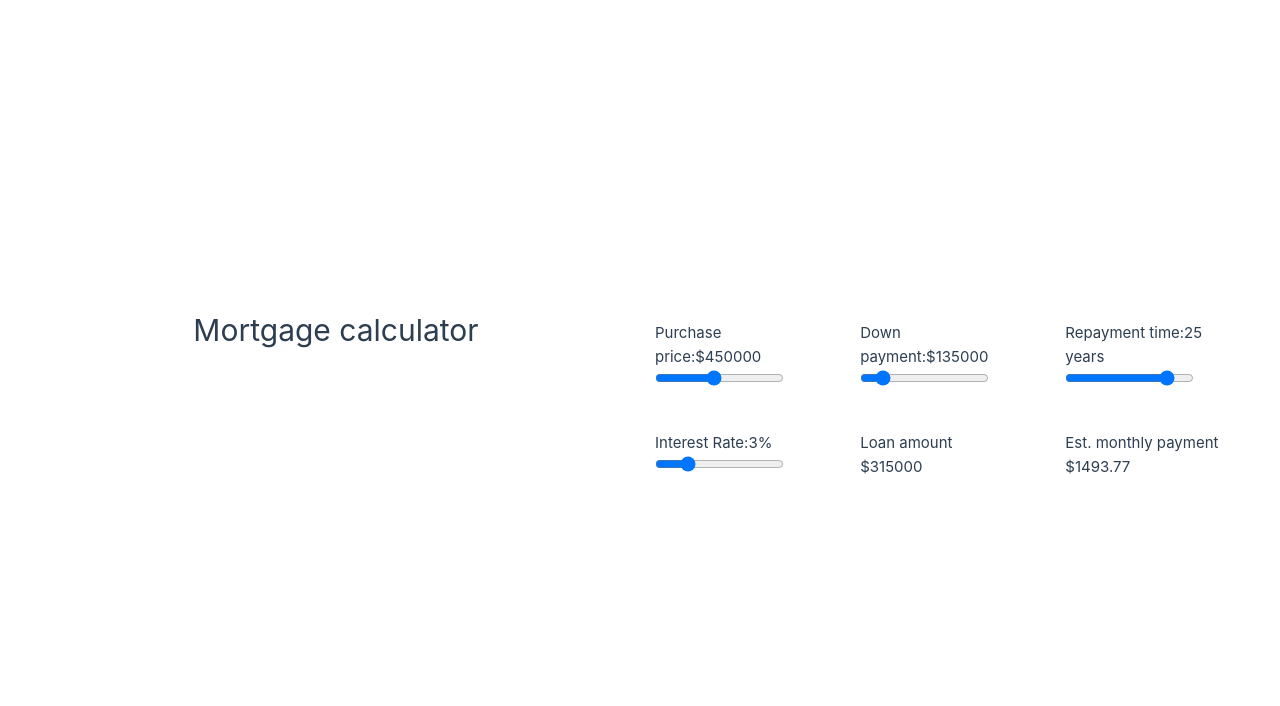
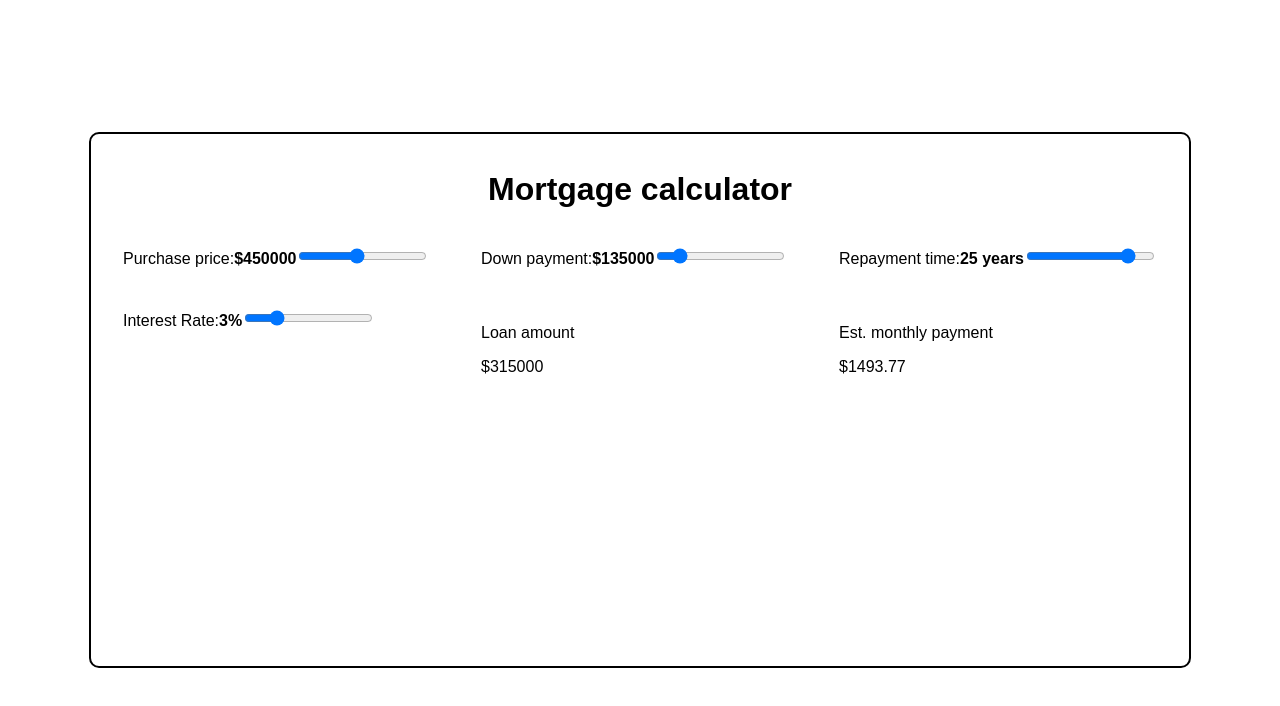
Before and after one commit to ritatanght/Mortgage-calculator, a Vue app: page / in a window 1280 px wide. Shown: the top 706 px of the page. Built offline with nearby package versions, Linux system fonts and the light colour scheme.

Commit message:
Revise styles for app

```diff
--- a/src/assets/main.css
+++ b/src/assets/main.css
@@ -1,35 +1,17 @@
-@import './base.css';
-
+body {
+  padding: 0;
+  margin: 0;
+  display: flex;
+  justify-content: center;
+  align-items: center;
+  min-height: 100vh;
+}
 #app {
   max-width: 1280px;
-  margin: 0 auto;
-  padding: 2rem;
+  border: 2px solid;
+  border-radius: 10px;
+  min-height: 500px;
+  padding: 1em;
   font-weight: normal;
+  font-family: Arial, Helvetica, sans-serif;
 }
-
-a,
-.green {
-  text-decoration: none;
-  color: hsla(160, 100%, 37%, 1);
-  transition: 0.4s;
-  padding: 3px;
-}
-
-@media (hover: hover) {
-  a:hover {
-    background-color: hsla(160, 100%, 37%, 0.2);
-  }
-}
-
-@media (min-width: 1024px) {
-  body {
-    display: flex;
-    place-items: center;
-  }
-
-  #app {
-    display: grid;
-    grid-template-columns: 1fr 1fr;
-    padding: 0 2rem;
-  }
-}
```
